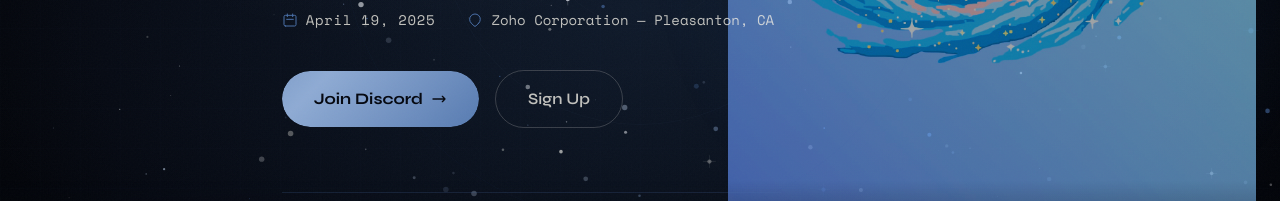
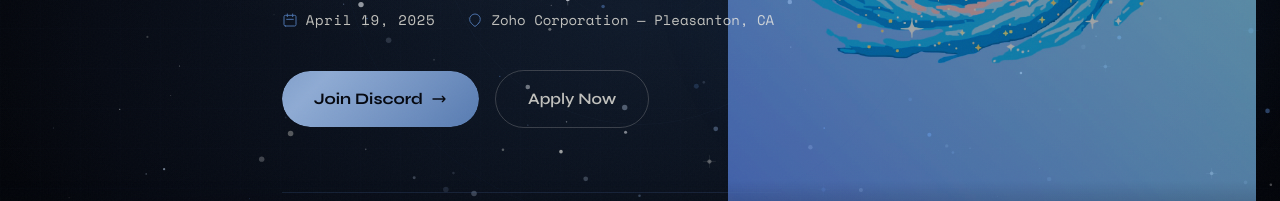
Before and after one commit to Mithilessh2010/Blue-Space-Website, a Next.js app: page / in a window 1280 px wide. Shown: the part 492-693 px from the top of the page. Built offline with nearby package versions, Linux system fonts and the light colour scheme.

Commit message:
sponsor fixes

```diff
--- a/components/Hero.tsx
+++ b/components/Hero.tsx
@@ -237,7 +237,7 @@ export default function Hero() {
             className="group px-8 py-4 rounded-full font-semibold text-base text-cream/80 hover:text-cream border border-cream/20 hover:border-blue-light/50 transition-all duration-300 hover:bg-blue-mid/10"
             style={{ fontFamily: "'Syne', sans-serif" }}
           >
-            Sign Up
+            Apply Now
           </a>
         </motion.div>
 
--- a/components/Sponsors.tsx
+++ b/components/Sponsors.tsx
@@ -10,7 +10,7 @@ const sponsors = [
     name: "Quantum Robotics",
     tier: "gold",
     logo: "/images/quantum.jpg",
-    url: "https://quantumrobotics.com",
+    url: "https://quantum-robotics.ai/",
     bg: "white",
   },
   {
```
